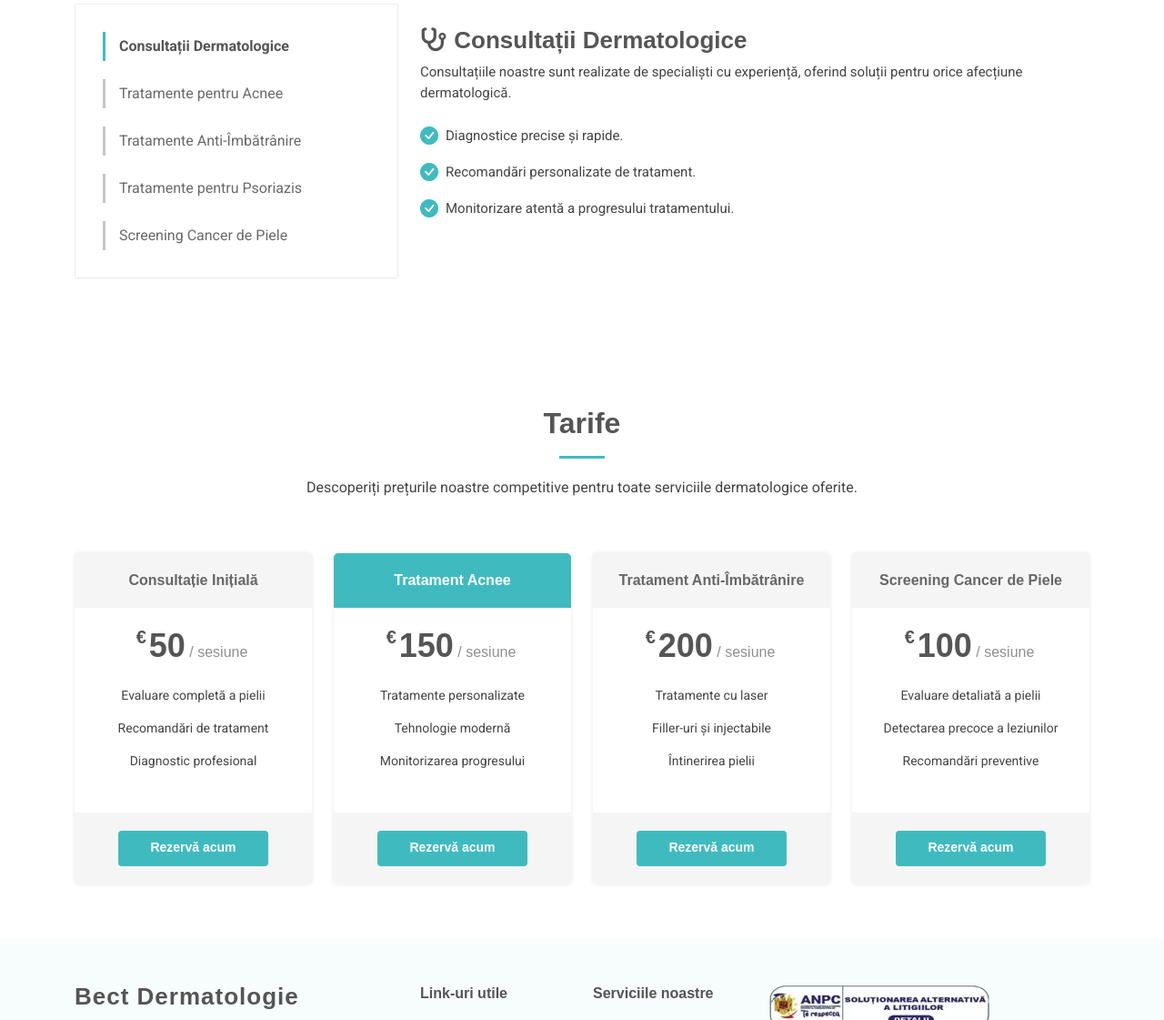
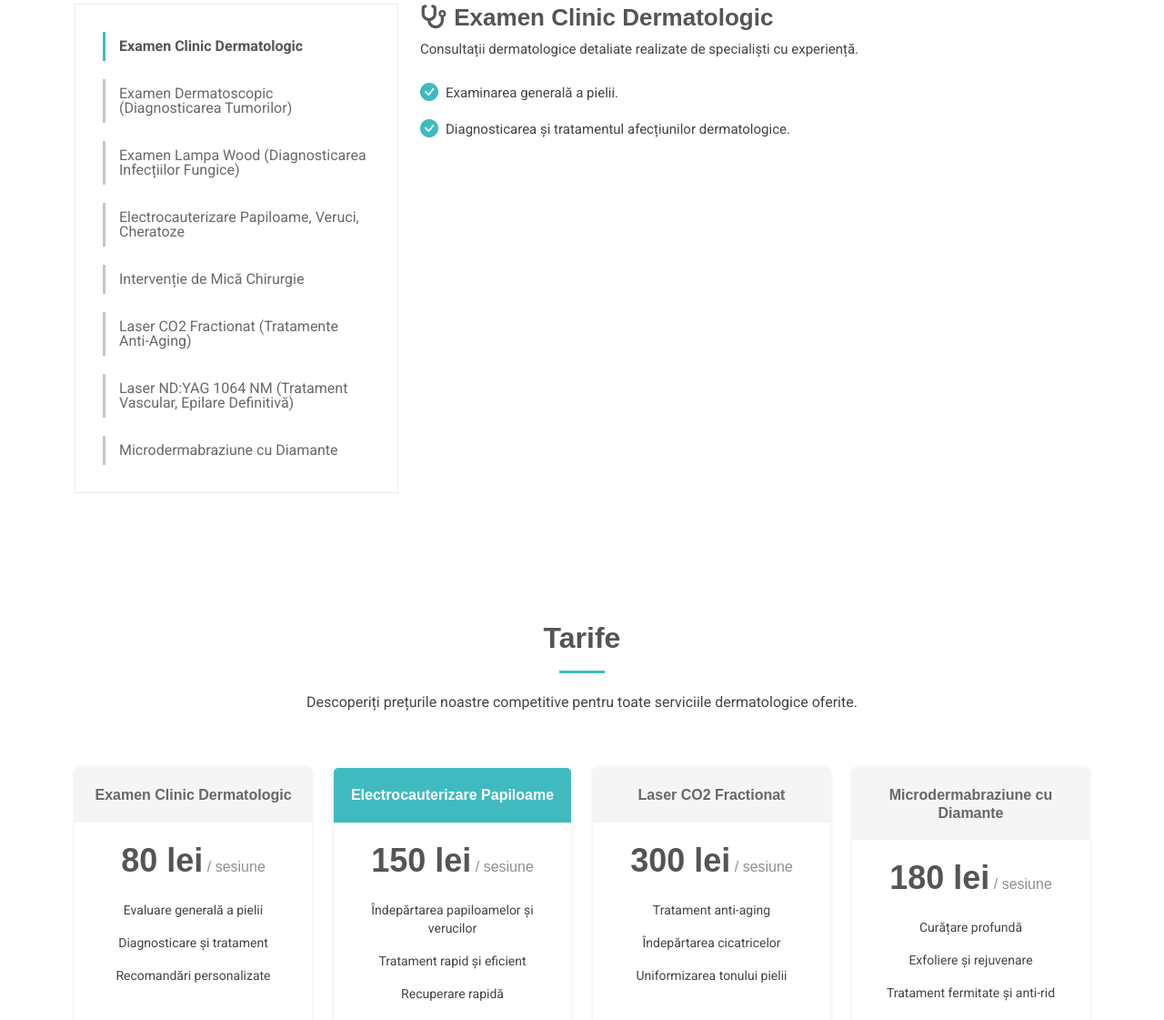
Before and after one commit to EricIovRobert/Dermatologie, a plain HTML site: page service-details.html in a window 1280 px wide. Shown: the part 498-1619 px from the top of the page at 91% size. Drawn offline with Linux system fonts and the light colour scheme.

Commit message:
servicii

```diff
--- a/service-details.html
+++ b/service-details.html
@@ -98,83 +98,102 @@
 
     <!-- Service Details Section -->
     <section id="service-details" class="service-details section">
-
       <div class="container">
-
         <div class="row gy-4">
-
           <div class="col-lg-4" data-aos="fade-up" data-aos-delay="100">
             <div class="services-list">
-              <a href="#" class="service-link active" data-service="consultatii">Consultații Dermatologice</a>
-              <a href="#" class="service-link" data-service="acnee">Tratamente pentru Acnee</a>
-              <a href="#" class="service-link" data-service="anti-imbatranire">Tratamente Anti-Îmbătrânire</a>
-              <a href="#" class="service-link" data-service="psoriazis">Tratamente pentru Psoriazis</a>
-              <a href="#" class="service-link" data-service="screening">Screening Cancer de Piele</a>
+              <a href="#" class="service-link active" data-service="examen-clinic">Examen Clinic Dermatologic</a>
+              <a href="#" class="service-link" data-service="dermatoscopie">Examen Dermatoscopic (Diagnosticarea Tumorilor)</a>
+              <a href="#" class="service-link" data-service="lampa-wood">Examen Lampa Wood (Diagnosticarea Infecțiilor Fungice)</a>
+              <a href="#" class="service-link" data-service="electrocauterizare">Electrocauterizare Papiloame, Veruci, Cheratoze</a>
+              <a href="#" class="service-link" data-service="chirurgie-mica">Intervenție de Mică Chirurgie</a>
+              <a href="#" class="service-link" data-service="laser-co2">Laser CO2 Fractionat (Tratamente Anti-Aging)</a>
+              <a href="#" class="service-link" data-service="laser-ndyag">Laser ND:YAG 1064 NM (Tratament Vascular, Epilare Definitivă)</a>
+              <a href="#" class="service-link" data-service="microdermabraziune">Microdermabraziune cu Diamante</a>
             </div>
           </div>
 
-          <!-- Service Content -->
           <div class="col-lg-8" data-aos="fade-up" data-aos-delay="200">
-            <div class="service-content" id="consultatii" style="display: block;">
-              <img src="assets/img/services-derm.jpg" alt="" class="img-fluid services-img mb-4">
-              <h3><i class="fas fa-stethoscope me-2"></i>Consultații Dermatologice</h3>
-              <p>Consultațiile noastre sunt realizate de specialiști cu experiență, oferind soluții pentru orice afecțiune dermatologică.</p>
+            <!-- Examen Clinic Dermatologic -->
+            <div class="service-content" id="examen-clinic" style="display: block;">
+              <h3><i class="fas fa-stethoscope me-2"></i>Examen Clinic Dermatologic</h3>
+              <p>Consultații dermatologice detaliate realizate de specialiști cu experiență.</p>
               <ul class="check-list">
-                <li><i class="bi bi-check-circle-fill "></i> <span>Diagnostice precise și rapide.</span></li>
-                <li><i class="bi bi-check-circle-fill "></i> <span>Recomandări personalizate de tratament.</span></li>
-                <li><i class="bi bi-check-circle-fill "></i> <span>Monitorizare atentă a progresului tratamentului.</span></li>
+                <li><i class="bi bi-check-circle-fill"></i> Examinarea generală a pielii.</li>
+                <li><i class="bi bi-check-circle-fill"></i> Diagnosticarea și tratamentul afecțiunilor dermatologice.</li>
               </ul>
             </div>
 
-            <div class="service-content" id="acnee" style="display: none;">
-              <img src="assets/img/acne-treatment.jpg" alt="" class="img-fluid services-img mb-4">
-              <h3><i class="fas fa-pills me-2"></i>Tratamente pentru Acnee</h3>
-              <p>Oferim tratamente personalizate pentru toate tipurile de acnee, cu soluții rapide și eficiente.</p>
+            <!-- Examen Dermatoscopic -->
+            <div class="service-content" id="dermatoscopie" style="display: none;">
+              <h3><i class="fas fa-microscope me-2"></i>Examen Dermatoscopic (Diagnosticarea Tumorilor)</h3>
+              <p>Examen dermatoscopic pentru diagnosticarea tumorilor cutanate și alte leziuni suspecte.</p>
               <ul class="check-list">
-                <li><i class="bi bi-check-circle-fill "></i> <span>Tratament pentru forme ușoare și severe de acnee.</span></li>
-                <li><i class="bi bi-check-circle-fill "></i> <span>Produse dermatologice de înaltă calitate.</span></li>
-                <li><i class="bi bi-check-circle-fill "></i> <span>Tehnologie modernă pentru rezultate rapide.</span></li>
+                <li><i class="bi bi-check-circle-fill"></i> Diagnosticarea timpurie a tumorilor cutanate.</li>
+                <li><i class="bi bi-check-circle-fill"></i> Evaluarea și monitorizarea leziunilor suspecte.</li>
               </ul>
             </div>
 
-            <div class="service-content" id="anti-imbatranire" style="display: none;">
-              <img src="assets/img/anti-aging.jpg" alt="" class="img-fluid services-img mb-4">
-              <h3><i class="fas fa-clock me-2"></i>Tratamente Anti-Îmbătrânire</h3>
-              <p>Tratamente inovatoare care previn și reduc semnele de îmbătrânire, oferind un aspect întinerit și luminos.</p>
+            <!-- Examen Lampa Wood -->
+            <div class="service-content" id="lampa-wood" style="display: none;">
+              <h3><i class="fas fa-lightbulb me-2"></i>Examen Lampa Wood (Diagnosticarea Infecțiilor Fungice)</h3>
+              <p>Diagnosticarea infecțiilor fungice și bacteriene cu ajutorul lămpii Wood.</p>
               <ul class="check-list">
-                <li><i class="bi bi-check-circle-fill "></i> <span>Filler-uri dermice și tratamente cu laser.</span></li>
-                <li><i class="bi bi-check-circle-fill "></i> <span>Îmbunătățirea elasticității și fermității pielii.</span></li>
-                <li><i class="bi bi-check-circle-fill "></i> <span>Întinerirea facială prin metode minim invazive.</span></li>
+                <li><i class="bi bi-check-circle-fill"></i> Diagnosticarea exactă a infecțiilor fungice și bacteriene.</li>
               </ul>
             </div>
 
-            <div class="service-content" id="psoriazis" style="display: none;">
-              <img src="assets/img/psoriasis-treatment.jpg" alt="" class="img-fluid services-img mb-4">
-              <h3><i class="fas fa-heartbeat me-2"></i>Tratamente pentru Psoriazis</h3>
-              <p>Tratamente avansate care ameliorează simptomele psoriazisului, oferind confort și o piele mai sănătoasă.</p>
+            <!-- Electrocauterizare Papiloame -->
+            <div class="service-content" id="electrocauterizare" style="display: none;">
+              <h3><i class="fas fa-bolt me-2"></i>Electrocauterizare Papiloame, Veruci, Cheratoze</h3>
+              <p>Tratament prin electrocauterizare pentru papiloame, veruci și cheratoze.</p>
               <ul class="check-list">
-                <li><i class="bi bi-check-circle-fill "></i> <span>Reducerea inflamației și a disconfortului.</span></li>
-                <li><i class="bi bi-check-circle-fill "></i> <span>Tratamente personalizate pentru fiecare pacient.</span></li>
-                <li><i class="bi bi-check-circle-fill "></i> <span>Monitorizare și ajustare a tratamentului în funcție de evoluție.</span></li>
+                <li><i class="bi bi-check-circle-fill"></i> Eliminarea eficientă a leziunilor cutanate.</li>
               </ul>
             </div>
 
-            <div class="service-content" id="screening" style="display: none;">
-              <img src="assets/img/skin-cancer-screening.jpg" alt="" class="img-fluid services-img mb-4">
-              <h3><i class="fas fa-microscope me-2"></i>Screening Cancer de Piele</h3>
-              <p>Screening-ul regulat pentru cancerul de piele este esențial pentru detectarea timpurie a leziunilor suspecte.</p>
+            <!-- Intervenție de Mică Chirurgie -->
+            <div class="service-content" id="chirurgie-mica" style="display: none;">
+              <h3><i class="bi bi-scissors"></i>Intervenție de Mică Chirurgie</h3>
+              <p>Chirurgie dermatologică pentru leziuni tumorale mici și medii.</p>
               <ul class="check-list">
-                <li><i class="bi bi-check-circle-fill"></i> <span>Examinare detaliată a tuturor leziunilor cutanate.</span></li>
-                <li><i class="bi bi-check-circle-fill"></i> <span>Detecția timpurie a cancerului de piele.</span></li>
-                <li><i class="bi bi-check-circle-fill "></i> <span>Recomandări pentru prevenirea complicațiilor.</span></li>
+                <li><i class="bi bi-check-circle-fill"></i> Îndepărtarea sigură a leziunilor tumorale mici.</li>
+              </ul>
+            </div>
+
+            <!-- Laser CO2 Fractionat -->
+            <div class="service-content" id="laser-co2" style="display: none;">
+              <h3><i class="fa-solid fa-x-ray"></i>Laser CO2 Fractionat (Tratamente Anti-Aging)</h3>
+              <p>Tratamente cu laser CO2 pentru întinerirea pielii, tratarea cicatricilor și ridurilor.</p>
+              <ul class="check-list">
+                <li><i class="bi bi-check-circle-fill"></i> Tratament anti-aging și rejuvenare facială.</li>
+                <li><i class="bi bi-check-circle-fill"></i> Uniformizarea tonului pielii.</li>
+              </ul>
+            </div>
+
+            <!-- Laser ND:YAG -->
+            <div class="service-content" id="laser-ndyag" style="display: none;">
+              <h3><i class="bi bi-body-text"></i>Laser ND:YAG 1064 NM (Tratament Vascular, Epilare Definitivă)</h3>
+              <p>Tratament vascular și epilare definitivă cu laser ND:YAG 1064 NM.</p>
+              <ul class="check-list">
+                <li><i class="bi bi-check-circle-fill"></i> Epilare definitivă pentru toate tipurile de piele.</li>
+              </ul>
+            </div>
+
+            <!-- Microdermabraziune -->
+            <div class="service-content" id="microdermabraziune" style="display: none;">
+              <h3><i class="fa-solid fa-notes-medical"></i>Microdermabraziune cu Diamante</h3>
+              <p>Curățare profundă și exfoliere prin microdermabraziune.</p>
+              <ul class="check-list">
+                <li><i class="bi bi-check-circle-fill"></i> Tratament pentru curățare profundă și fermitate.</li>
+                <li><i class="bi bi-check-circle-fill"></i> Exfoliere și tratarea ridurilor superficiale.</li>
               </ul>
             </div>
           </div>
+        </div>
+      </div>
+    </section>
 
-
-      </div>
-
-    </section><!-- /Service Details Section -->
 
     <!-- Pricing Section -->
 <section id="pricing" class="pricing section">
@@ -191,60 +210,64 @@
 
       <div class="col-xl-3 col-lg-6" data-aos="fade-up" data-aos-delay="100">
         <div class="pricing-item">
-              <h3>Consultație Inițială</h3>
-              <h4><sup>€</sup>50<span> / sesiune</span></h4>
+          <h3>Examen Clinic Dermatologic</h3>
+          <h4>80 lei<span> / sesiune</span></h4>
           <ul>
-                <li>Evaluare completă a pielii</li>
-                <li>Recomandări de tratament</li>
-                <li>Diagnostic profesional</li>
+            <li>Evaluare generală a pielii</li>
+            <li>Diagnosticare și tratament</li>
+            <li>Recomandări personalizate</li>
           </ul>
           <div class="btn-wrap">
-                <a href="#" class="btn-buy">Rezervă acum</a>
+            <a href="contact.html" class="btn-buy">Contactează-ne acum</a>
+
           </div>
         </div>
       </div><!-- End Pricing Item -->
 
       <div class="col-xl-3 col-lg-6" data-aos="fade-up" data-aos-delay="200">
         <div class="pricing-item featured">
-              <h3>Tratament Acnee</h3>
-              <h4><sup>€</sup>150<span> / sesiune</span></h4>
+          <h3>Electrocauterizare Papiloame</h3>
+          <h4>150 lei<span> / sesiune</span></h4>
           <ul>
-                <li>Tratamente personalizate</li>
-                <li>Tehnologie modernă</li>
-                <li>Monitorizarea progresului</li>
+            <li>Îndepărtarea papiloamelor și verucilor</li>
+            <li>Tratament rapid și eficient</li>
+            <li>Recuperare rapidă</li>
           </ul>
           <div class="btn-wrap">
-                <a href="#" class="btn-buy">Rezervă acum</a>
+            <a href="contact.html" class="btn-buy">Contactează-ne acum</a>
+
           </div>
         </div>
       </div><!-- End Pricing Item -->
 
       <div class="col-xl-3 col-lg-6" data-aos="fade-up" data-aos-delay="300">
         <div class="pricing-item">
-              <h3>Tratament Anti-Îmbătrânire</h3>
-              <h4><sup>€</sup>200<span> / sesiune</span></h4>
+          <h3>Laser CO2 Fractionat</h3>
+          <h4>300 lei<span> / sesiune</span></h4>
           <ul>
-                <li>Tratamente cu laser</li>
-                <li>Filler-uri și injectabile</li>
-                <li>Întinerirea pielii</li>
+            <li>Tratament anti-aging</li>
+            <li>Îndepărtarea cicatricelor</li>
+            <li>Uniformizarea tonului pielii</li>
           </ul>
           <div class="btn-wrap">
-                <a href="#" class="btn-buy">Rezervă acum</a>
+            <a href="contact.html" class="btn-buy">Contactează-ne acum</a>
+
           </div>
         </div>
       </div><!-- End Pricing Item -->
 
       <div class="col-xl-3 col-lg-6" data-aos="fade-up" data-aos-delay="400">
         <div class="pricing-item">
-              <h3>Screening Cancer de Piele</h3>
-              <h4><sup>€</sup>100<span> / sesiune</span></h4>
+          <h3>Microdermabraziune cu Diamante</h3>
+          <h4>180 lei<span> / sesiune</span></h4>
           <ul>
-                <li>Evaluare detaliată a pielii</li>
-                <li>Detectarea precoce a leziunilor</li>
-                <li>Recomandări preventive</li>
+            <li>Curățare profundă</li>
+            <li>Exfoliere și rejuvenare</li>
+            <li>Tratament fermitate și anti-rid</li>
           </ul>
           <div class="btn-wrap">
-                <a href="#" class="btn-buy">Rezervă acum</a>
+            <a href="contact.html" class="btn-buy">Contactează-ne acum</a>
+
           </div>
         </div>
       </div><!-- End Pricing Item -->
@@ -254,6 +277,7 @@
   </div>
 
 </section><!-- /Pricing Section -->
+
 
   </main>
 
```
Also changed, not shown: index.html (+5 -6 lines). Lines whose indentation alone changed are shown as unchanged.
